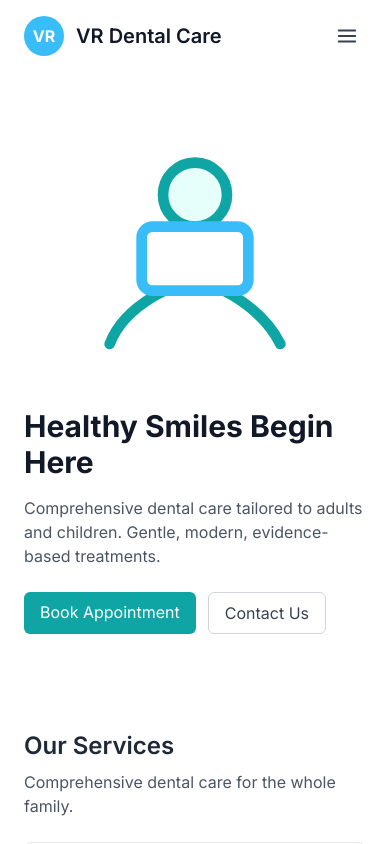
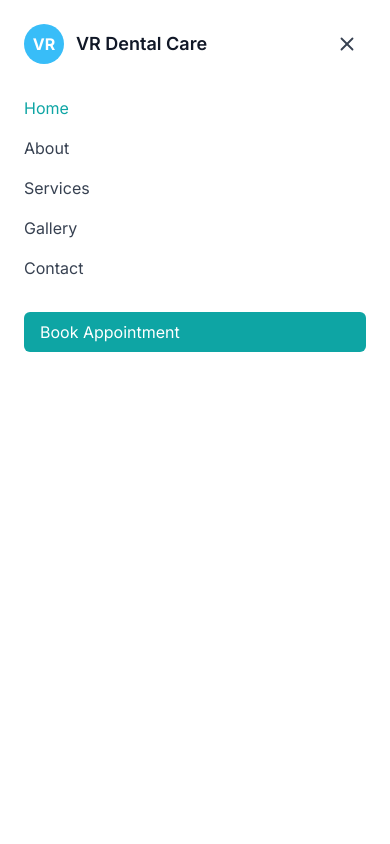
Before and after one commit to MUGESHBABU-MAP/vr-dental-care, a React (Create React App) app: page / in a window 390 px wide. Both pictures are taken after a click on the button "Open menu". Shown: the top 844 px of the page. Built offline with nearby package versions, Linux system fonts and the light colour scheme.

Commit message:
feat:nav bar

```diff
--- a/src/components/Header.jsx
+++ b/src/components/Header.jsx
@@ -1,8 +1,12 @@
-import React from "react";
+import React, { useState } from "react";
 import { Link, NavLink } from "react-router-dom";
-import { FiMenu } from "react-icons/fi";
+import { FiMenu, FiX } from "react-icons/fi";
 
 export default function Header() {
+  const [open, setOpen] = useState(false);
+
+  const navLinkClass = ({ isActive }) => (isActive ? "text-primary font-medium" : "text-gray-700");
+
   return (
     <header className="bg-white shadow-sm">
       <div className="container mx-auto px-6 py-4 flex items-center justify-between">
@@ -11,21 +15,67 @@ export default function Header() {
           <Link to="/" className="text-xl font-semibold text-gray-900">VR Dental Care</Link>
         </div>
 
-        <nav className="hidden md:flex items-center gap-6 text-gray-700">
-          <NavLink to="/" className={({isActive}) => isActive ? "text-primary font-medium" : ""}>Home</NavLink>
-          <NavLink to="/about" className={({isActive}) => isActive ? "text-primary font-medium" : ""}>About</NavLink>
-          <NavLink to="/services" className={({isActive}) => isActive ? "text-primary font-medium" : ""}>Services</NavLink>
-          <NavLink to="/gallery" className={({isActive}) => isActive ? "text-primary font-medium" : ""}>Gallery</NavLink>
-          <NavLink to="/contact" className={({isActive}) => isActive ? "text-primary font-medium" : ""}>Contact</NavLink>
+        {/* Desktop nav */}
+        <nav className="hidden md:flex items-center gap-6">
+          <NavLink to="/" className={navLinkClass}>Home</NavLink>
+          <NavLink to="/about" className={navLinkClass}>About</NavLink>
+          <NavLink to="/services" className={navLinkClass}>Services</NavLink>
+          <NavLink to="/gallery" className={navLinkClass}>Gallery</NavLink>
+          <NavLink to="/contact" className={navLinkClass}>Contact</NavLink>
           <Link to="/contact#book" className="ml-4 inline-block bg-primary text-white px-4 py-2 rounded-md">Book Appointment</Link>
         </nav>
 
+        {/* Mobile menu button */}
         <div className="md:hidden">
-          <button aria-label="Open menu" className="p-2 rounded-md text-gray-700">
-            <FiMenu size={22} />
+          <button
+            aria-label={open ? "Close menu" : "Open menu"}
+            aria-expanded={open}
+            aria-controls="mobile-menu"
+            onClick={() => setOpen((v) => !v)}
+            className="p-2 rounded-md text-gray-700"
+          >
+            {open ? <FiX size={22} /> : <FiMenu size={22} />}
           </button>
         </div>
       </div>
+
+      {/* Mobile menu overlay */}
+      {open && (
+        <div
+          id="mobile-menu"
+          className="md:hidden fixed inset-0 bg-white z-50 overflow-auto"
+          role="dialog"
+          aria-modal="true"
+        >
+          <div className="px-6 pt-6 pb-8">
+            <div className="flex items-center justify-between">
+              <div className="flex items-center gap-3">
+                <div className="w-10 h-10 rounded-full bg-accent flex items-center justify-center text-white font-bold">VR</div>
+                <Link to="/" onClick={() => setOpen(false)} className="text-lg font-semibold text-gray-900">VR Dental Care</Link>
+              </div>
+              <button aria-label="Close menu" onClick={() => setOpen(false)} className="p-2 rounded-md text-gray-700">
+                <FiX size={22} />
+              </button>
+            </div>
+
+            <nav className="mt-8 flex flex-col gap-4">
+              <NavLink to="/" onClick={() => setOpen(false)} className={navLinkClass}>Home</NavLink>
+              <NavLink to="/about" onClick={() => setOpen(false)} className={navLinkClass}>About</NavLink>
+              <NavLink to="/services" onClick={() => setOpen(false)} className={navLinkClass}>Services</NavLink>
+              <NavLink to="/gallery" onClick={() => setOpen(false)} className={navLinkClass}>Gallery</NavLink>
+              <NavLink to="/contact" onClick={() => setOpen(false)} className={navLinkClass}>Contact</NavLink>
+
+              <Link
+                to="/contact#book"
+                onClick={() => setOpen(false)}
+                className="mt-4 inline-block bg-primary text-white px-4 py-2 rounded-md"
+              >
+                Book Appointment
+              </Link>
+            </nav>
+          </div>
+        </div>
+      )}
     </header>
   );
 }
```
